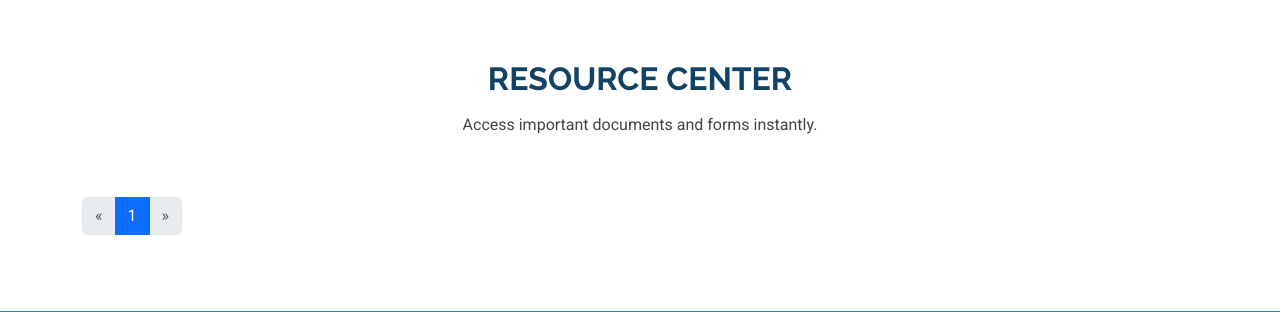
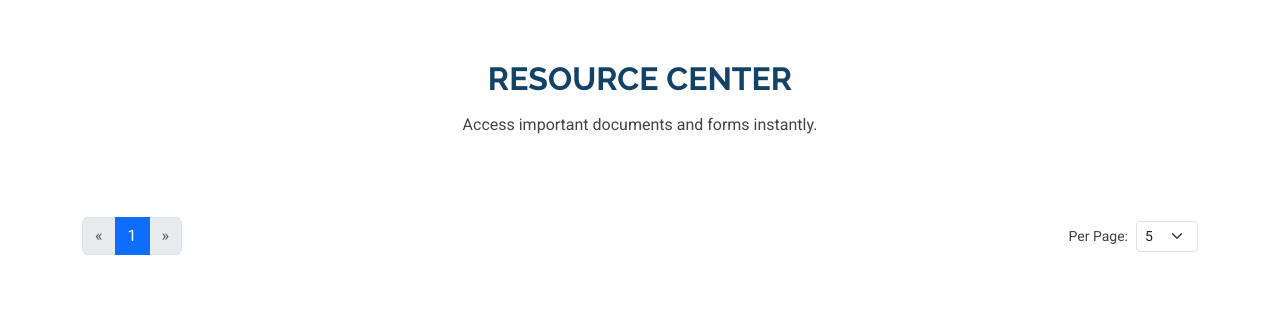
Before and after one commit to passenger184/gdop, a Django app: page /resources in a window 1280 px wide. Shown: the part 101-413 px from the top of the page. Run offline with Django 5.2, Linux system fonts and the light colour scheme; data that the repository does not hold is empty; some libraries are stand-ins or nearby versions.

Commit message:
add per page selector and update nginx configuration

```diff
--- a/docker-compose.yaml
+++ b/docker-compose.yaml
@@ -40,6 +40,8 @@ services:
     container_name: django-docker
     # ports:
     #   - "8000:8000"
+    volumes:
+      - ./uploads:/app/uploads
     networks:
       - gdop_network
     depends_on:
@@ -59,6 +61,7 @@ services:
       - .env
 volumes:
   postgres_data:
+  uploads:
 networks:
   gdop_network:
     driver: bridge
--- a/mint_landing/views.py
+++ b/mint_landing/views.py
@@ -168,8 +168,17 @@ def resources(request):
     useful_links = UsefulLink.objects.all()
     focus_areas = AboutUsFooter.objects.all()
 
-    resource_list = PDFResource.objects.annotate(filename=F("file"))
-    paginator = Paginator(resource_list, 10)
+    resource_list = PDFResource.objects.annotate(filename=F("file")).order_by(
+        "created_at"
+    )
+
+    per_page = request.GET.get("per_page", 5)
+    try:
+        per_page = int(per_page)
+    except ValueError:
+        per_page = 5
+
+    paginator = Paginator(resource_list, per_page)
 
     page = request.GET.get("page")
     try:
--- a/templates/resources.html
+++ b/templates/resources.html
@@ -96,16 +96,15 @@
           <hr style="border: 1px solid rgb(199, 201, 202); margin: 20px 0" />
           {% endfor %}
 
-          <div class="pagination">
+        <div class="pagination-container"
+          style="display: flex; align-items: center; justify-content: space-between; margin-top: 20px;">
           <nav>
-              <ul class="pagination justify-content-center">
+            <ul class="pagination justify-content-center mb-0">
               {% if resources.has_previous %}
               <li class="page-item">
-                  <a
-                    class="page-link"
-                    href="?page={{ resources.previous_page_number }}"
-                    aria-label="Previous"
-                  >
+                <a class="page-link"
+                  href="?page={{ resources.previous_page_number }}&per_page={{ resources.paginator.per_page }}"
+                  aria-label="Previous">
                   <span aria-hidden="true">&laquo;</span>
                 </a>
               </li>
@@ -113,31 +112,29 @@
               <li class="page-item disabled">
                 <span class="page-link" aria-hidden="true">&laquo;</span>
               </li>
-                {% endif %} {% for num in resources.paginator.page_range %}
-                <!--  -->
+              {% endif %}
+
+              {% for num in resources.paginator.page_range %}
               {% if num == 1 or num == resources.paginator.num_pages or num >= resources.number|add:-2 and num <= resources.number|add:2 %}
-                <!-- -->
-                {% if num == resources.number %}
-                <!-- -->
-                <li class="page-item active">
+              {% if num == resources.number %} <li class="page-item active">
                 <span class="page-link">{{ num }}</span>
                 </li>
                 {% else %}
                 <li class="page-item">
-                  <a class="page-link" href="?page={{ num }}">{{ num }}</a>
+                  <a class="page-link" href="?page={{ num }}&per_page={{ resources.paginator.per_page }}">{{ num }}</a>
                 </li>
                 {% endif %}
                 {% elif num == resources.number|add:-3 or num == resources.number|add:3 %}
                 <li class="page-item disabled">
                   <span class="page-link">...</span>
                 </li>
-                {% endif %} {% endfor %} {% if resources.has_next %}
+                {% endif %}
+                {% endfor %}
+
+                {% if resources.has_next %}
                 <li class="page-item">
-                  <a
-                    class="page-link"
-                    href="?page={{ resources.next_page_number }}"
-                    aria-label="Next"
-                  >
+                  <a class="page-link" href="?page={{ resources.next_page_number }}&per_page={{ resources.paginator.per_page }}"
+                    aria-label="Next">
                     <span aria-hidden="true">&raquo;</span>
                   </a>
                 </li>
@@ -148,7 +145,21 @@
                 {% endif %}
             </ul>
           </nav>
+
+          <!-- Per Page Selector -->
+          <form method="GET" id="per-page-form" style="display: flex; align-items: center; gap: 8px;">
+            <label for="per-page" style="margin-bottom: 0; font-size: 14px;">Per Page:</label>
+            <select name="per_page" id="per-page" class="form-select form-select-sm" style="width: auto;"
+              onchange="this.form.submit()">
+              <option value="5" {% if resources.paginator.per_page == 5 %}selected{% endif %}>5</option>
+              <option value="10" {% if resources.paginator.per_page == 10 %}selected{% endif %}>10</option>
+              <option value="20" {% if resources.paginator.per_page == 20 %}selected{% endif %}>20</option>
+              <option value="50" {% if resources.paginator.per_page == 50 %}selected{% endif %}>50</option>
+            </select>
+          </form>
         </div>
+
+
         </div>
       </section>
     </main>
@@ -171,5 +182,11 @@
     <!-- <script src="https://code.jquery.com/jquery-3.5.1.slim.min.js"></script> -->
     <!-- Main JS File -->
     <script src="{% static 'assets/js/main.js' %}"></script>
+
+    <script>
+      document.getElementById("per-page").addEventListener("change", function() {
+        document.getElementById("per-page-form").submit();
+      });
+    </script>
   </body>
 </html>
```
Also changed, not shown: mint_landing/management/commands/seed.py (+47 -77 lines), templates/index.html (+17 -1 lines), 1 other file. Lines whose indentation alone changed are shown as unchanged.
